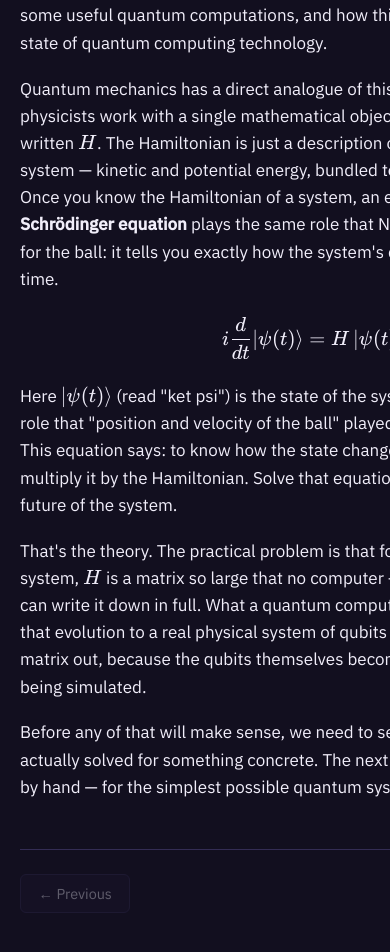
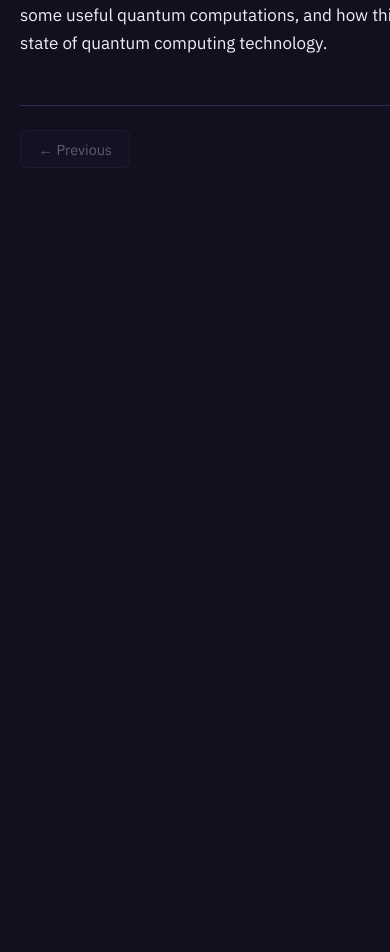
Before and after one commit to jpdehollain/hl-qc-tutorial, a React (Vite) app: page / in a window 390 px wide. Shown: the part 1340-2292 px from the top of the page. After the commit the page ends 1572 px from the top, so only its background shows below. Built offline with nearby package versions, Linux system fonts and the light colour scheme.

Commit message:
make sidebar independent

```diff
--- a/src/App.css
+++ b/src/App.css
@@ -1,12 +1,13 @@
 .app-shell {
   display: grid;
   grid-template-columns: 260px 1fr;
-  min-height: 100%;
+  height: 100vh;
 }
 
 .content {
   padding: 3rem 1.5rem 6rem;
   overflow-x: hidden;
+  overflow-y: auto;
 }
 
 .content-inner {
@@ -74,5 +75,10 @@
 
   .content {
     padding: 2rem 1.25rem 4rem;
+    overflow-y: visible;
+  }
+
+  .app-shell {
+    height: auto;
   }
 }
--- a/src/chapters/Chapter1.jsx
+++ b/src/chapters/Chapter1.jsx
@@ -57,45 +57,6 @@ export default function Chapter1() {
         how this relates to the current state of quantum computing technology.
       </p>
 
-      <p>
-        Quantum mechanics has a direct analogue of this idea. Instead of
-        forces, physicists work with a single mathematical object called the{" "}
-        <strong>Hamiltonian</strong>, written <Equation tex="H" display={false} />.
-        The Hamiltonian is just a description of the total energy of a
-        system &mdash; kinetic and potential energy, bundled together into
-        one operator. Once you know the Hamiltonian of a system, an equation
-        called the <strong>Schr&ouml;dinger equation</strong> plays the same
-        role that Newton's second law plays for the ball: it tells you
-        exactly how the system's quantum state evolves in time.
-      </p>
-
-      <Equation tex="i \frac{d}{dt} |\psi(t)\rangle = H \, |\psi(t)\rangle" />
-
-      <p>
-        Here <Equation tex="|\psi(t)\rangle" display={false} /> (read "ket
-        psi") is the state of the system at time <Equation tex="t" display={false} />.
-        It plays the role that "position and velocity of the ball" played in
-        the Newtonian picture. This equation says: to know how the state
-        changes an instant from now, multiply it by the Hamiltonian. Solve
-        that equation, and you know the entire future of the system.
-      </p>
-
-      <p>
-        That's the theory. The practical problem is that for anything bigger
-        than a toy system, <Equation tex="H" display={false} /> is a matrix
-        so large that no computer &mdash; classical or otherwise &mdash; can
-        write it down in full. What a quantum computer offers is a way to{" "}
-        <em>apply</em> that evolution to a real physical system of qubits
-        without ever writing the matrix out, because the qubits themselves
-        become the quantum system being simulated.
-      </p>
-
-      <p>
-        Before any of that will make sense, we need to see the Schr&ouml;dinger
-        equation actually solved for something concrete. The next chapter
-        does exactly that &mdash; by hand &mdash; for the simplest possible
-        quantum system: a single qubit.
-      </p>
     </article>
   );
 }
--- a/src/chapters/Chapter2.jsx
+++ b/src/chapters/Chapter2.jsx
@@ -36,7 +36,7 @@ export default function Chapter2() {
         famous cat 😸.
         For the purpose of this tutorial I will not show you what the equation
         looks like, but you just need to know that the solution to the
-        Schr&ouml;dinger equation is a mathematical object called the
+        Schr&ouml;dinger equation is a mathematical object called the{" "}
         <em>time-evolution operator</em>.
         This operator is ver handy because if we multiply it by the quantum
         state at point in time, we can predict what the state will be at any
@@ -44,18 +44,13 @@ export default function Chapter2() {
         This last sentence is written mathematically as:
       </p>
 
-      <Equation tex="|\psi(t)\rangle = e^{-iHt}\,|\psi(0)\rangle" />
+      <Equation tex="|\psi(t)\rangle = e^{-iHt/\hbar}\,|\psi(0)\rangle" />
 
       <p>
-
-      </p>
-
-      <p>
-        this equation has some terms you may or may not have seen before: <X>i</X>
-        is the imaginary unit, which tells us we're working with complex
+        this equation has some terms you may or may not have seen before:{" "}
+        <X>i</X> is the imaginary unit, which tells us we're working with complex
         numbers; <X>\hbar</X> is the Planck constant, a fundamental constant of
-        nature that helps us work in manegeable units; <Equation tex="\frac{d}{dt}" display={false}/> is a
-        mathematical operator that  and the most important
+        nature that helps us work in manegeable units; and the most important
         part of the equation is the Hamiltonian <X>H</X>, which is a mathematical
         object that contains the sum of the kinetic and potential energy in the
         system. Just like with the soccer ball example, Hamiltonians can start
--- a/src/components/Sidebar.css
+++ b/src/components/Sidebar.css
@@ -2,6 +2,7 @@
   padding: 2rem 1.5rem;
   border-right: 1px solid var(--border);
   background: var(--bg-panel);
+  overflow-y: auto;
 }
 
 .sidebar-mark {
@@ -97,5 +98,6 @@
   .sidebar {
     border-right: none;
     border-bottom: 1px solid var(--border);
+    overflow-y: visible;
   }
 }
```
